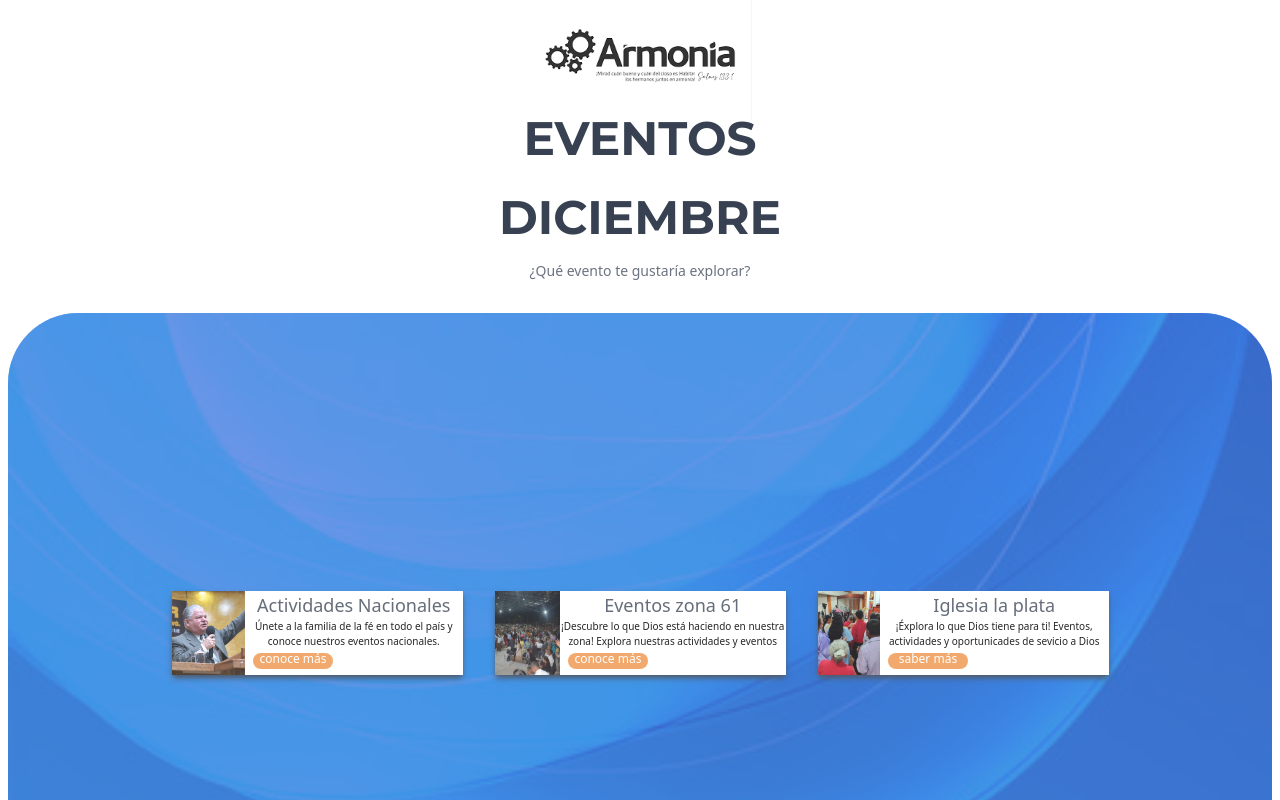
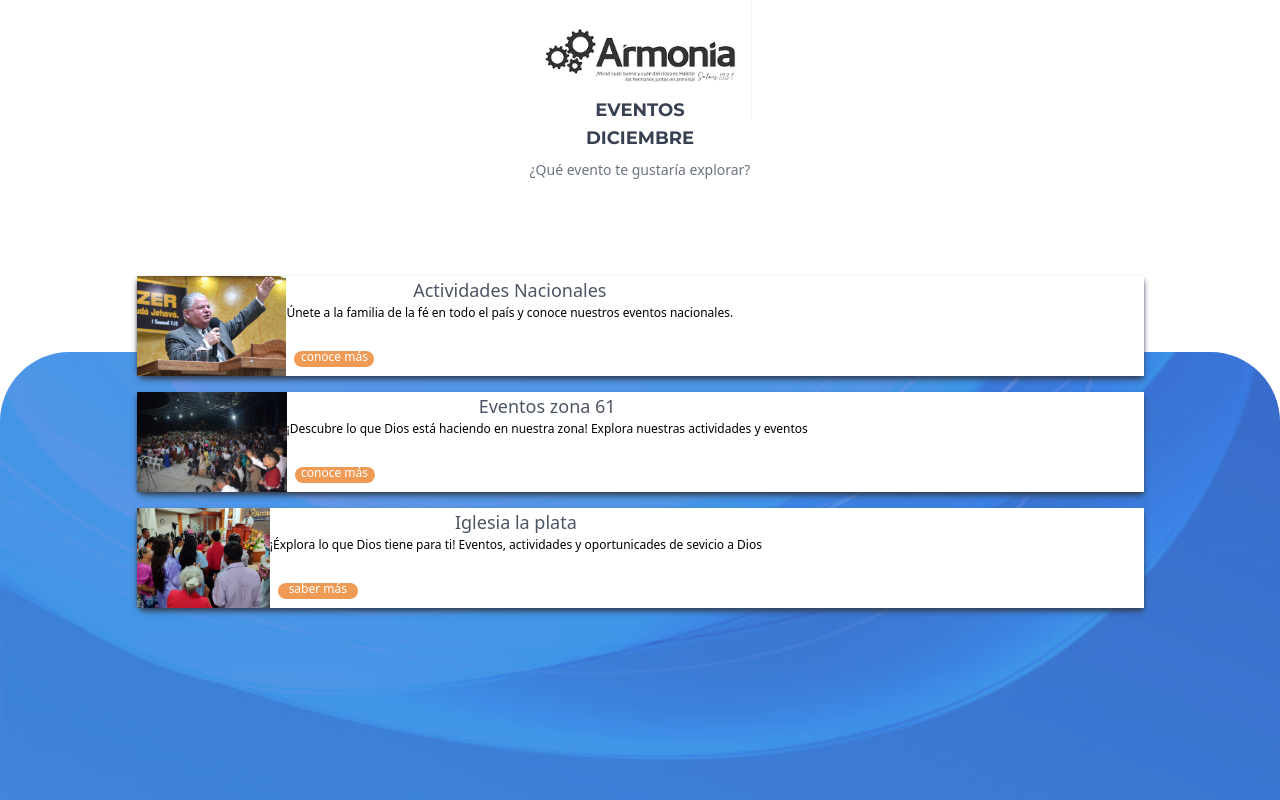
Before and after one commit to linda-rojas/actividades-iglesia, a React (Vite) app: page / in a window 1280 px wide. Shown: the top 800 px of the page. Built offline with nearby package versions, Linux system fonts and the light colour scheme.

Commit message:
corregir scroll

```diff
--- a/src/Home/InformationActivities/index.jsx
+++ b/src/Home/InformationActivities/index.jsx
@@ -19,8 +19,8 @@ export function InformationActivities(
 
 
     return (
-        <div className='w-full max-w-[291px] max-h-[84px] flex bg-white shadow-slate-700 shadow-md'>
-            <figure className='max-w-[97px] min-h-[84px]'>
+        <div className='w-full max-w-[325px] max-h-[100px] flex bg-white shadow-slate-700 shadow-md min-w-full rounded-bl-lg'>
+            <figure className='min-w-[97px] min-h-[84px]'>
                 <img
                     className='object-cover w-full h-full'
                     src={imageCard}
@@ -28,7 +28,7 @@ export function InformationActivities(
             </figure>
             <div className='flex flex-col'>
                     <span className='font-roboto font-medium text-lg text-center text-gray-600'>{title}</span>
-                    <p className='font-roboto font-light text-[10px] text-center'>{description}</p>
+                    <p className='font-roboto font-light text-[12px] text-center h-[43px]'>{description}</p>
                     <Link to={to}>
                         <button className='bg-[#ef8f41e3] hover:bg-green-600 flex justify-center  mt-1 font-normal w-20 h-4 rounded-full ml-2 text-white text-xs '><span className='m-[-2px]'>{button}</span></button>
                     </Link>
--- a/src/Home/index.jsx
+++ b/src/Home/index.jsx
@@ -5,40 +5,42 @@ export function Home() {
     const LemaArmonia = `/assets/img/lema3.png`;
     const FondoPrincipal = `/assets/img/fondo.jpg`;
 
+
     return (
         <div className='flex flex-col items-center h-screen'>
-            <div className='flex flex-col gap-2 items-center'>
+            <div className='flex flex-col items-center'>
                 <figure className='w-56 h-24'>
                     <img src={LemaArmonia} alt='Lema-armonia' />
                 </figure>
-                <section className='flex flex-col  items-center gap-2'>
-                    <h1 className='font-montserrat flex-wrap text-center lg:block text-gray-700 font-extrabold text-[47px]'>EVENTOS</h1>
-                    <h1 className='font-montserrat flex-wrap text-center lg:block text-gray-700 font-extrabold text-[47px]'>DICIEMBRE</h1>
+                <section className='flex flex-col items-center gap-2'>
+                    <div className='text-lg'>
+                        <h1 className='font-montserrat flex-wrap text-center lg:block text-gray-700 font-extrabold space-y-1'>EVENTOS</h1>
+                        <h1 className='font-montserrat flex-wrap text-center lg:block text-gray-700 font-extrabold space-y-1'>DICIEMBRE</h1>
+                    </div>
                     <p className='font-roboto font-medium text-sm text-gray-500'>¿Qué evento te gustaría explorar?</p>
                 </section>
             </div>
-            <div className='flex justify-items-center mt-[2rem] relative'>
-                <figure className='svg w-full min-h-[40rem] left-0 z-[-1] rounded-tl-[70px] rounded-tr-[70px] bg-cover bg-center h-64 sm:h-80 md:h-96 lg:h-128 bg-blue-700 opacity-85'>
+            <div className='flex justify-items-center'>
+            <div className='relative top-[6rem] flex flex-wrap flex-col lg:flex-row gap-4 '>
+
+                { CardsInformationHome.map( information => (
+                    <InformationActivities
+                        key={information.title}
+                        imageName={information.imageName}
+                        title={information.title}
+                        description={information.description}
+                        button={information.button}
+                        to={information.to}/>
+                ))}
+                </div>
+                <figure className='svg fixed b-[0px] w-full min-h-[28rem] left-0 z-[-1] rounded-tl-[70px] rounded-tr-[70px] bg-cover bg-center bottom-[0] h-[16rem]  bg-blue-700 opacity-85'>
                     <img
                     src={FondoPrincipal}
                     className='rounded-tl-[70px] rounded-tr-[70px] w-full h-full opacity-30'
                     alt='Fondo-Principal' />
-                    {/* Aquí es donde vas a centrar los <InformationActivities /> */}
-                    <div className='absolute top-0 left-0 right-0 bottom-0 flex justify-center items-center'>
-                        <div className='flex flex-wrap justify-center gap-8'>
-                            {CardsInformationHome.map(information => (
-                                <InformationActivities
-                                    key={information.title}
-                                    imageName={information.imageName}
-                                    title={information.title}
-                                    description={information.description}
-                                    button={information.button}
-                                    to={information.to}/>
-                            ))}
-                        </div>
-                    </div>
                 </figure>
+
             </div>
         </div>
-    );
+    )
 }
```
